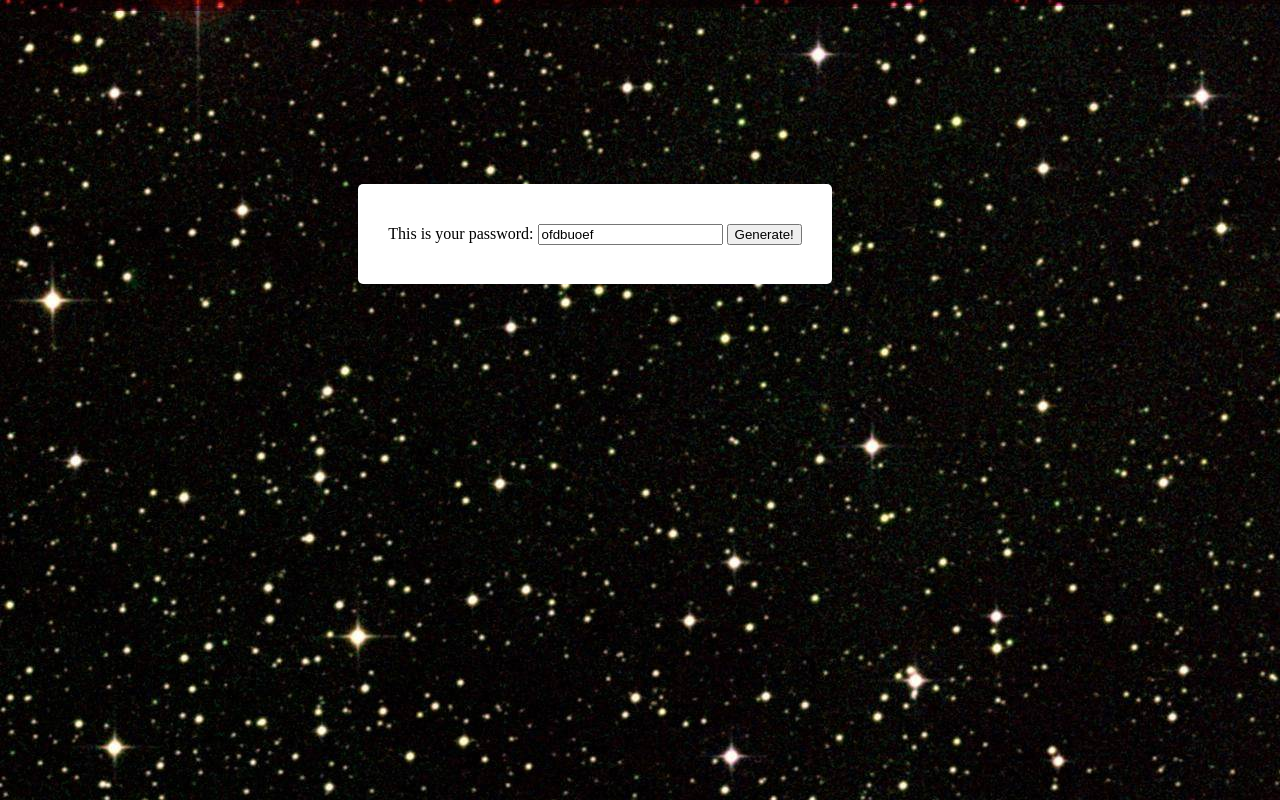
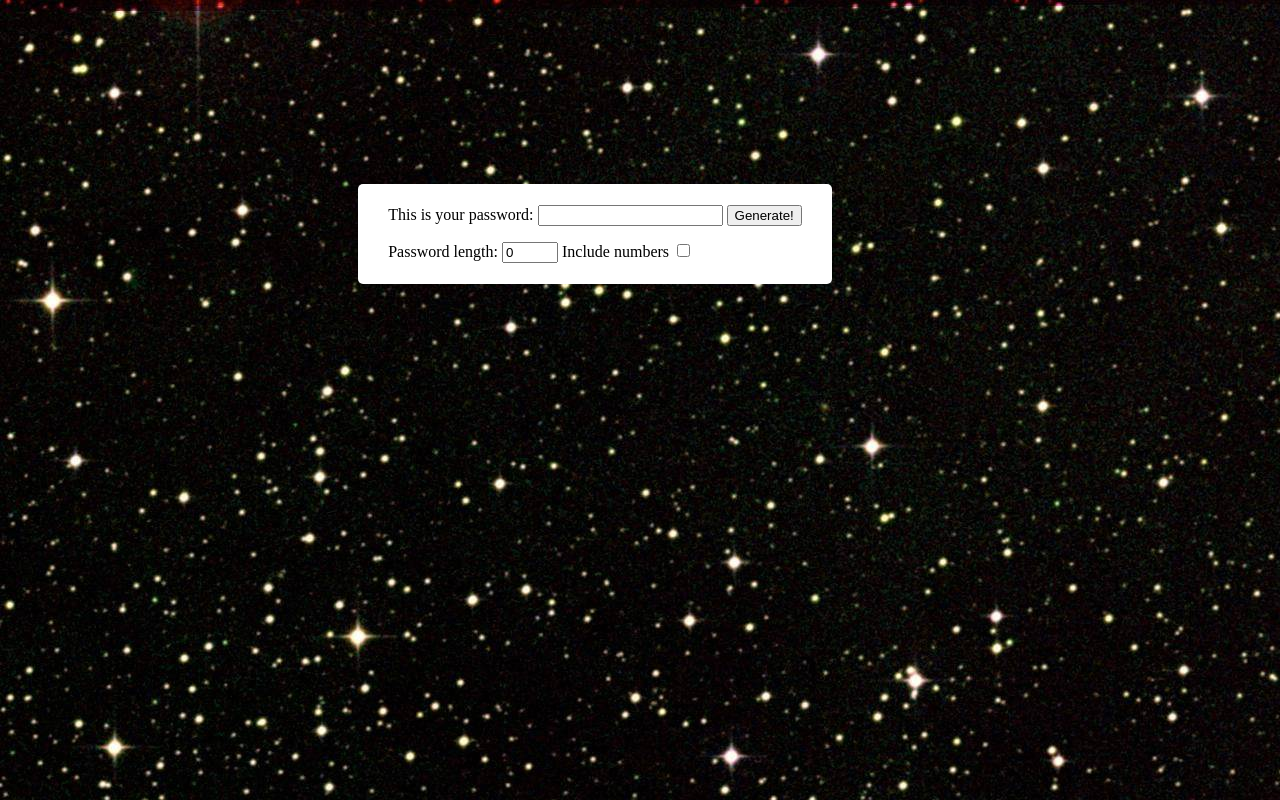
Before and after one commit to adamr7777/password_app, a plain HTML site: page index.html in a window 1280 px wide. Both pictures are taken after typing "Sample" into the empty fields and a click on the button "Generate!". Drawn offline with Linux system fonts and the light colour scheme.

Commit message:
length and include numbers options

```diff
--- a/app.js
+++ b/app.js
@@ -1,37 +1,52 @@
 
 
 const formEl = document.getElementById('form-el');
+const passLengthEl = document.getElementById('length');
+const numCheckEl = document.getElementById('num-check');
 
 
 
+//max pass length - 24
 
 
-formEl.addEventListener('submit', function(event) {
-    getPass(event, 8);
-})
+formEl.addEventListener('submit', getPass);
 
 
 
-
-function getPass(event, passLength) {
+function getPass(event) {
     event.preventDefault();
     let password = '';
-    const abcArray = makeAbcData();
-
-    for (let i=0; i<passLength; i++) {
-        const rNum = Math.floor(Math.random() * 26); //26 letters, interv 0 - 25
-        const rChar = abcArray[rNum];
+    let passwordLen = passLengthEl.value;
+    const data = makeData();
+    //making the 1 array of 2
+    if (numCheckEl.checked) {
+        passwordLen = passwordLen - 1;
+        for (let element of data.numbers) {
+            data.abc.push(element)
+    }}
+    // console.log(data);
+    for (let i=0; i<passwordLen; i++) {
+        const rNum = Math.floor(Math.random() * data.abc.length);
+        const rChar = data.abc[rNum];
         password += rChar;
         //console.log(rChar);
     }
-    //console.log(password);
+    //adding a number to the end of the password
+    if (passLengthEl.value > 0 && numCheckEl.checked) {
+      password += data.numbers[Math.floor(Math.random() * data.numbers.length)];
+    }
+    // console.log(passLengthEl.value);
     formEl.children[1].value = password;
+    console.log();
 }
 
 
 
-function makeAbcData() {
+function makeData() {
     const alphabet = 'abcdefghijklmnopqrstuvwxyz';
-    return Array.from(String(alphabet));
-
+    const numbers = '0123456789'
+    return {
+        abc: Array.from(alphabet),
+        numbers: Array.from(numbers)
+    }
 }
--- a/index.html
+++ b/index.html
@@ -9,8 +9,14 @@
             <div id='container'>
                 <form id='form-el'>
                     <label for='pass-input' >This is your password:</label>
-                    <input id='pass-input' type='text'></input>
+                     <input id='pass-input' type='text'/>
                     <button>Generate!</button>
+                    <div class='custom-div'>
+                        <label for='length'>Password length:</label>
+                        <input id='length' type='number' value='0' min='0' max='24'/>
+                        <label for='num-check'>Include numbers</label>
+                        <input id='num-check' type='checkbox'/>
+                    </div>
                 </form>
             </div>
         </div>
--- a/style.css
+++ b/style.css
@@ -28,3 +28,8 @@ body {
     padding-left: 30px;
     border-radius: 5px;
 }
+
+
+.custom-div {
+    margin-top: 15px;
+}
```
